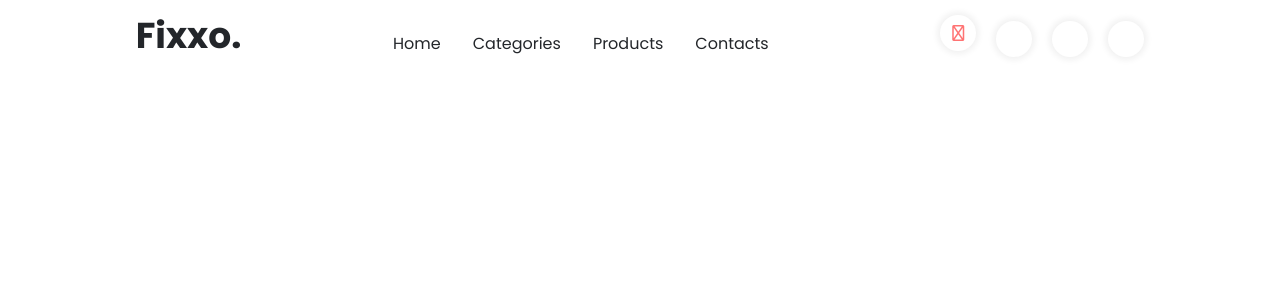
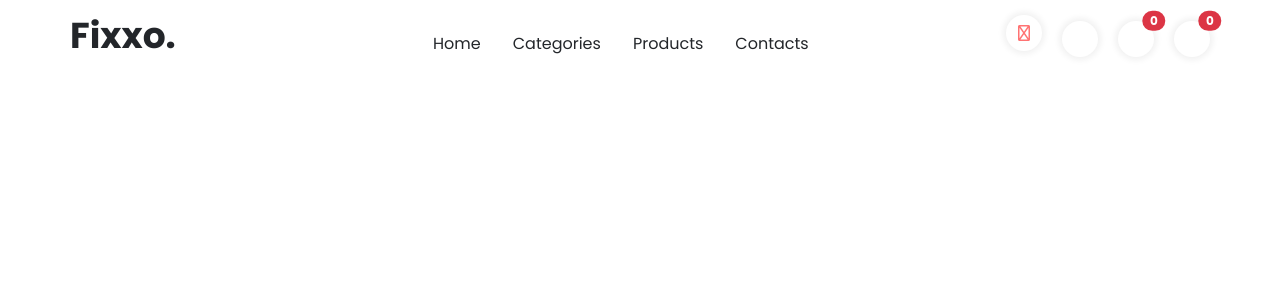
Before and after one commit to Olind91/JS-Frontend, a React (Create React App) app: page /search in a window 1280 px wide. Shown: the top 300 px of the page. Built offline with nearby package versions, Linux system fonts and the light colour scheme; no server answers; some icons are missing.

Commit message:
finjusteringar

```diff
--- a/src/Sections/ProductDetail.js
+++ b/src/Sections/ProductDetail.js
@@ -10,7 +10,7 @@ const ProductDetail = ({}) => {
     <section className="detailFlex">
       <div className="container">
         <div className="detailGrid">
-          <div className="gridBoxLarge">Här ska det JS:as in produkten man valt</div>
+          <div className="gridBoxLarge"></div>
             <div className="smallBoxes">
               <div className="gridBoxSmall">Röd</div>
               <div className="gridBoxSmall">Blå</div>
@@ -20,7 +20,7 @@ const ProductDetail = ({}) => {
 
         <div className="detailsInfo">
           <div className="detailsRight">
-            <div className="title">JS:a in title m.m här</div>
+            <div className="title">Title m.m här</div>
             <div className="description">Discovered had get considered projection who favourable. Necessary up knowledge it tolerably.
              Unwilling departure education is be dashwoods or an. Use off agreeable law unwilling sir deficient curiosity instantly</div>
 
--- a/src/assets/CSS/ContactForm.css
+++ b/src/assets/CSS/ContactForm.css
@@ -55,9 +55,12 @@
     color:var(--color-theme);
 }
 
-.alert{
-    justify-content: center;
-    height:5rem;
+
+
+.contact-form .container .alert{
+    height:100px;
+    text-align: center;
+    padding-top:30px;
     font-size:25px;
     font-weight:bold;
 }
--- a/src/assets/CSS/FlashGrid.css
+++ b/src/assets/CSS/FlashGrid.css
@@ -7,7 +7,8 @@
 }
 
 .flash-grid-box{
-    background-color:var(--color-gray-2);
+    background: rgb(199,199,189);
+    background: linear-gradient(90deg, rgba(199,199,189,1) 0%, rgba(164,155,167,1) 35%, rgba(118,125,140,1) 100%);
     display:flex;
     flex-direction: column;
     align-items:center;
--- a/src/assets/CSS/Navbar.css
+++ b/src/assets/CSS/Navbar.css
@@ -1,15 +1,14 @@
-.Navbar{
+.Navbar .container{
+        display:flex;
+        justify-content: space-between;
+        align-items: center;
+        padding:0;
 
-    display:flex;
-        justify-content: space-evenly;
-        align-items: center;
 }
 
  .homepage .Navbar{
     background-color:var(--color-gray-1);
 }
-
-
 
     .Navbar .Fixxo{
         text-decoration: none;
@@ -19,9 +18,16 @@
         font-weight:bold;
 
     }
+
+
+    /* Home, Categories m.m */
+
+    .Navbar .directory{
+        margin-left:5rem;
+    }
+
     .Navbar .directory .Navigation{
         position:relative;
-
         text-decoration:none;
         list-style:none;
         display:inline-flex;
@@ -29,6 +35,7 @@
         margin-top:1rem;
         color:var(--color-dark);
         font-weight:500;
+
     }
 
     .Navbar .directory .Navigation::before{
@@ -57,7 +64,11 @@
         text-decoration:none;
     }
 
+    /* Search, wishlist m.m */
+
+
     .Navbar .navlinks a{
+        position:relative;
         text-decoration: none;
         width:36px;
         height:36px;
--- a/src/components/ContactsPage/ContactForm.js
+++ b/src/components/ContactsPage/ContactForm.js
@@ -159,7 +159,7 @@ const ContactForm = () => {
                 {
                     canSubmit ?
 
-                (<div className="alert alert-success text-center"  role="alert" >Thank you for your comments!</div>)
+                (<div className="alert alert-success"  role="alert" >Thank you for your comments!</div>)
 
                 :
                 (
--- a/src/components/UniversalItems/Navbar.js
+++ b/src/components/UniversalItems/Navbar.js
@@ -6,22 +6,29 @@ const Navbar = () => {
   return (
 
     <nav className="Navbar">
-
+      <div className="container">
         <NavLink className="Fixxo" to="/" end>Fixxo.</NavLink>
         <div className="directory">
             <NavLink className="Navigation" to="/" end>Home</NavLink>
             <NavLink className="Navigation" to="/categories" end>Categories</NavLink>
             <NavLink className="Navigation" to="/products" >Products</NavLink>
             <NavLink className="Navigation" to="/contacts" end>Contacts</NavLink>
+
         </div>
 
         <div className="navlinks">
           <NavLink to="/search"><i className="fa-regular fa-magnifying-glass" end></i></NavLink>
           <NavLink to="/compare"><i className="fa-light fa-arrows-retweet" end></i></NavLink>
-        <NavLink to="/wishlist"><i className="fa-light fa-heart" end></i></NavLink>
-        <NavLink to="/shoppingcart"><i className="fa-light fa-bag-shopping" end></i></NavLink>
+
+          <NavLink to="/wishlist"><i className="fa-light fa-heart" end></i>
+          <span className="position-absolute top-0 start-100 translate-middle badge rounded-pill bg-danger">0</span></NavLink>
+
+          <NavLink to="/shoppingcart"><i className="fa-light fa-bag-shopping" end></i>
+          <span className="position-absolute top-0 start-100 translate-middle badge rounded-pill bg-danger">0</span></NavLink>
+
+
         </div>
-
+        </div>
     </nav>
 
   )
--- a/src/views/CategoriesView.js
+++ b/src/views/CategoriesView.js
@@ -1,6 +1,6 @@
 import React from 'react'
 import Navbar from '../components/UniversalItems/Navbar';
-import Header from '../components/ContactsPage/Header';
+import Header from '../Sections/Header';
 
 const CategoriesView = () => {
   return (
--- a/src/views/ContactsView.js
+++ b/src/views/ContactsView.js
@@ -1,6 +1,6 @@
 import React from 'react'
 import Navbar from '../components/UniversalItems/Navbar';
-import Header from '../components/ContactsPage/Header';
+import Header from '../Sections/Header';
 import ContactsImage from '../components/ContactsPage/ContactsImage';
 import ContactForm from '../components/ContactsPage/ContactForm';
 import Footer from '../components/UniversalItems/Footer';
--- a/src/views/ProductsView.js
+++ b/src/views/ProductsView.js
@@ -2,7 +2,7 @@ import React, { useContext } from 'react'
 import Featured from '../Sections/Featured';
 import Navbar from '../components/UniversalItems/Navbar';
 import { ProductsContext } from '../contexts/context';
-import Header from '../components/ContactsPage/Header';
+import Header from '../Sections/Header';
 
 const ProductsView = () => {
 
```
Also changed, not shown: src/assets/CSS/DoubleImg.css (+7 -0 lines), src/Sections/Header.js (renamed from src/components/ContactsPage/Header.js). Lines whose indentation alone changed are shown as unchanged.
